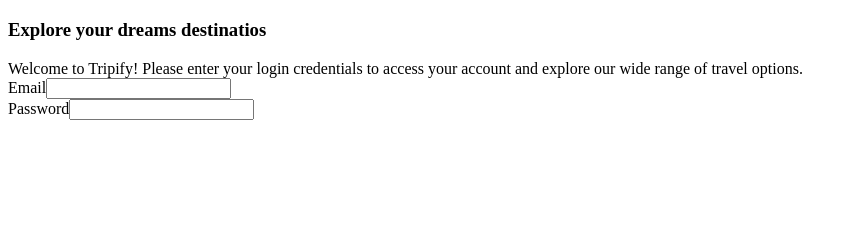
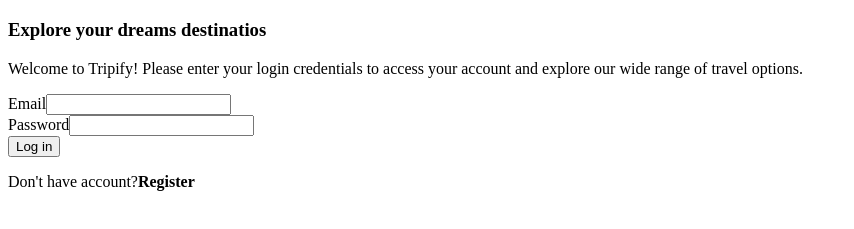
Before and after one commit to tomiapa10/image-based-web-project, a plain HTML site: page index.html in a window 1280 px wide. Shown: the part 61-290 px from the top of the page, without its empty margins (0-854 px from the left). Drawn offline with Linux system fonts and the light colour scheme.

Commit message:
termine estructura html

```diff
--- a/index.html
+++ b/index.html
@@ -6,11 +6,23 @@
     <title>Tripify</title>
 </head>
 <body>
-  <h1>TRIPIFY</h1>
-  <h3>Explore your dreams destinatios</h3>
-  <div>Welcome to Tripify! Please enter your login credentials to access your account and explore our wide range of travel options.</div>
-  <div><form>Email<input></form></div>
-  <div><form>Password<input></form></div>
+  <header>
+    <h1>TRIPIFY</h1>
+  </header>
+  <section>
+  <div>
+    <h3>Explore your dreams destinatios</h3>
+    <p> Welcome to Tripify! Please enter your login credentials to access your account and explore our wide range of travel options. </p>
+  </div>
+  <div>
+    <form>Email<input></form>
+  <form>Password<input></form>
+  <button>Log in</button>
+</div>
+  </section>
+  <footer>
+    <p>Don't have account?<b>Register</b></p>
+  </footer>
 
 </body>
 </html>
```
